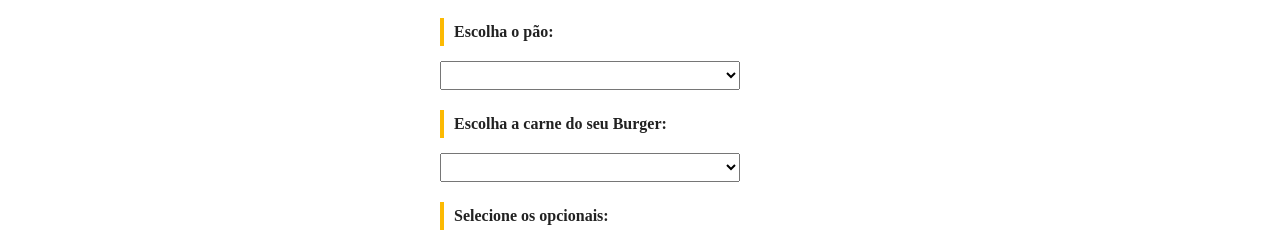
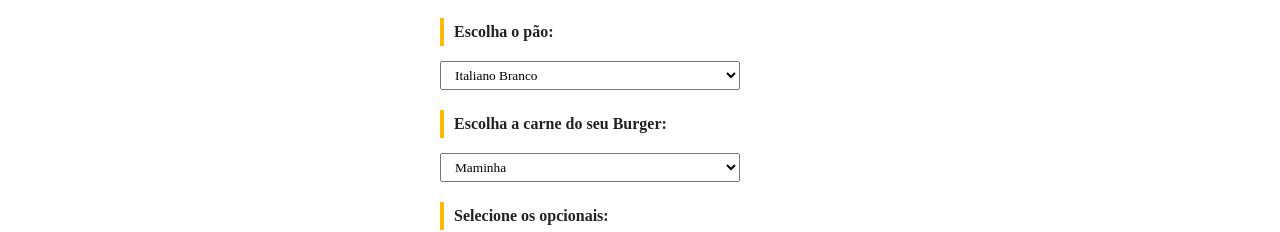
Before and after one commit to Naneshoru/Vue-monte-seu-burger, a Vue app: page / in a window 1280 px wide. Shown: the part 1083-1315 px from the top of the page. Built offline with nearby package versions, Linux system fonts and the light colour scheme; data requests are answered from the project's data file.

Commit message:
Consertando funções: resetData só reseta os dados de envio e não os de recebimento. setDefaultFieldsValues agora é determinística. createData não cria msg, esta teoricamente vem do backend

```diff
--- a/src/components/BurgerForm.vue
+++ b/src/components/BurgerForm.vue
@@ -54,22 +54,19 @@ export default {
   },
   methods: {
     resetData() {
-      this.paes= [],
-      this.carnes= [],
-      this.opcionaisBackend= [],
-      this.nome= '',
-      this.pao= '',
-      this.carne= '',
-      this.opcionais= [],
-      this.msg= ''
+      this.nome = '',
+      this.pao = this.paes[0].tipo,
+      this.carne = this.carnes[0].tipo;
+      this.opcionais = []
     },
     setIngredients(paes, carnes, opcionais) {
       this.paes = paes;
       this.carnes = carnes;
       this.opcionaisBackend = opcionais;
     },
-    setDefaultFieldValue(field, value) {
-      this[field] = value;
+    setDefaultFieldsValues() {
+      this.pao = this.paes[0].tipo;
+      this.carne = this.carnes[0].tipo;
     },
     async getIngredients() {
       const req = await fetch('http://localhost:3000/ingredientes');
@@ -77,19 +74,17 @@ export default {
 
       this.setIngredients(data.paes, data.carnes, data.opcionais);
 
-      this.setDefaultFieldValue(this.pao, this.paes[0].tipo)
-      this.setDefaultFieldValue(this.carne, this.carnes[0].tipo);
+      this.setDefaultFieldsValues();
 
       return data;
     },
-    createData(nome, pao, carne, opcionais, status, msg) {
+    createData(nome, pao, carne, opcionais, status) {
       return {
         nome: nome,
         pao: pao,
         carne: carne,
         opcionais: opcionais,
-        status: status,
-        msg: msg
+        status: status
       }
     },
     async createBurgerRequest() {
```
